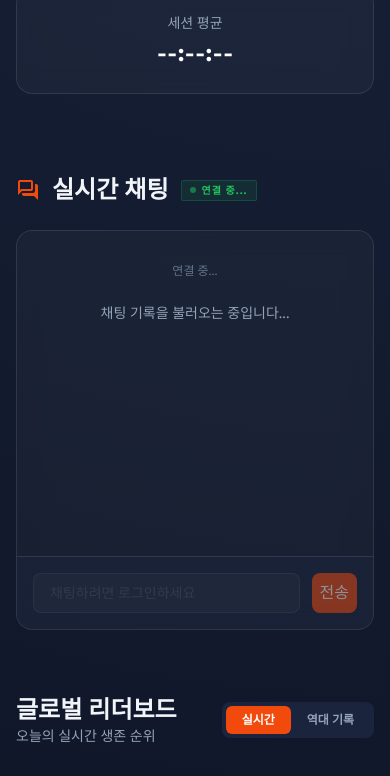
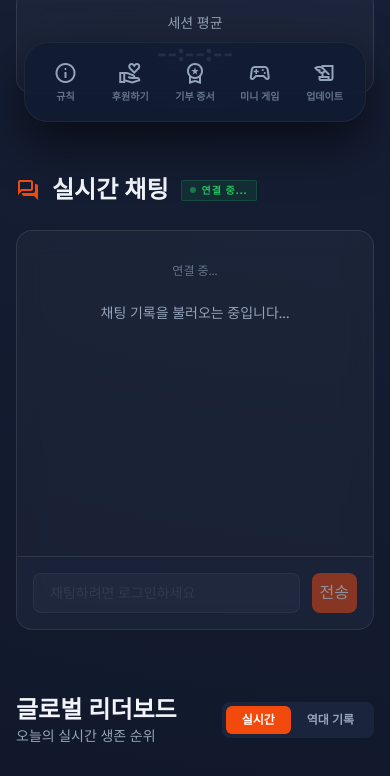
Before and after one commit to Kingdongchan/counttimeOut, a website: page frontend/index.html in a window 390 px wide. Shown: the part 698-1474 px from the top of the page. Drawn offline with nearby package versions, Linux system fonts and the light colour scheme; no server answers.

Commit message:
feat: 모바일 환경 추가

```diff
--- a/frontend/index.html
+++ b/frontend/index.html
@@ -872,7 +872,41 @@
       </button>
     </div>
   </div>
+  <!-- =============================================
+       모바일 하단 메뉴 탭
+       ============================================= -->
+  <nav class="md:hidden fixed bottom-6 left-6 right-6 z-[100] h-20 bg-[#0F1B33]/80 backdrop-blur-2xl rounded-[24px] shadow-[0_20px_50px_rgba(0,0,0,0.6)] border border-white/5 px-2 flex items-center justify-around">
 
+    <a href="#rules" class="flex-1 flex flex-col items-center justify-center group active:scale-90 transition-all">
+        <span class="material-symbols-outlined text-slate-400 group-hover:text-primary text-[24px]">info</span>
+        <span class="text-[10px] font-bold text-slate-500 group-hover:text-primary mt-1">규칙</span>
+    </a>
+
+    <button onclick="openModal('hall-of-fame-overlay')" class="flex-1 flex flex-col items-center justify-center group active:scale-90 transition-all">
+        <span class="material-symbols-outlined text-slate-400 group-hover:text-primary text-[24px]">volunteer_activism</span>
+        <span class="text-[10px] font-bold text-slate-500 group-hover:text-primary mt-1">후원하기</span>
+    </button>
+
+    <button onclick="openModal('rewards-overlay')" class="flex-1 flex flex-col items-center justify-center group active:scale-90 transition-all">
+        <span class="material-symbols-outlined text-slate-400 group-hover:text-primary text-[24px]">workspace_premium</span>
+        <span class="text-[10px] font-bold text-slate-500 group-hover:text-primary mt-1">기부 증서</span>
+    </button>
+
+    <button onclick="openModal('minigame-overlay')" class="flex-1 flex flex-col items-center justify-center group active:scale-90 transition-all">
+        <span class="material-symbols-outlined text-slate-400 group-hover:text-primary text-[24px]">sports_esports</span>
+        <span class="text-[10px] font-bold text-slate-500 group-hover:text-primary mt-1">미니 게임</span>
+    </button>
+
+    <a href="https://www.notion.so/CountTimeOut-32ce437126b080709668c8b5c9238423?source=copy_link" target="_blank" rel="noopener noreferrer" class="flex-1 flex flex-col items-center justify-center group active:scale-90 transition-all">
+        <span class="material-symbols-outlined text-slate-400 group-hover:text-primary text-[24px]">history_edu</span>
+        <span class="text-[10px] font-bold text-slate-500 group-hover:text-primary mt-1">업데이트</span>
+    </a>
+
+  </nav>
+<div class="h-24 md:hidden"></div>
+
+<div class="h-20 md:hidden"></div>
+<div class="h-16 md:hidden"></div>
   <!-- =============================================
        JavaScript 로드 (순서 중요!)
        1. auth.js: 로그인 처리 (가장 먼저 - 다른 모듈의 선행 조건)
@@ -1008,5 +1042,6 @@
           });
         }
   </script>
+
 </body>
 </html>
--- a/frontend/js/donation.js
+++ b/frontend/js/donation.js
@@ -16,13 +16,10 @@ const donationModalHTML = `
       <div class="w-16 h-1 bg-primary mx-auto mt-4"></div>
     </div>
     <!-- Image Section (A4 Placeholder) -->
-    <div class="w-full mb-8 flex justify-center">
-      <div class="w-full a4-container bg-white rounded-lg shadow-2xl border border-white/10 relative overflow-hidden">
-        <!-- Placeholder visual feedback -->
-        <div class="absolute inset-0 flex items-center justify-center">
-          <span class="material-symbols-outlined text-slate-200 text-6xl">description</span>
+    <div class="w-full mb-6 flex justify-center">
+      <div class="w-full max-w-2xl h-64 bg-white rounded-lg shadow-xl border border-slate-200 relative overflow-hidden flex items-center justify-center">
+        <span class="material-symbols-outlined text-slate-200 text-5xl">description</span>
         </div>
-      </div>
     </div>
     <!-- Donation Stats -->
     <div class="w-full text-center py-6 border-t border-white/5">
```
